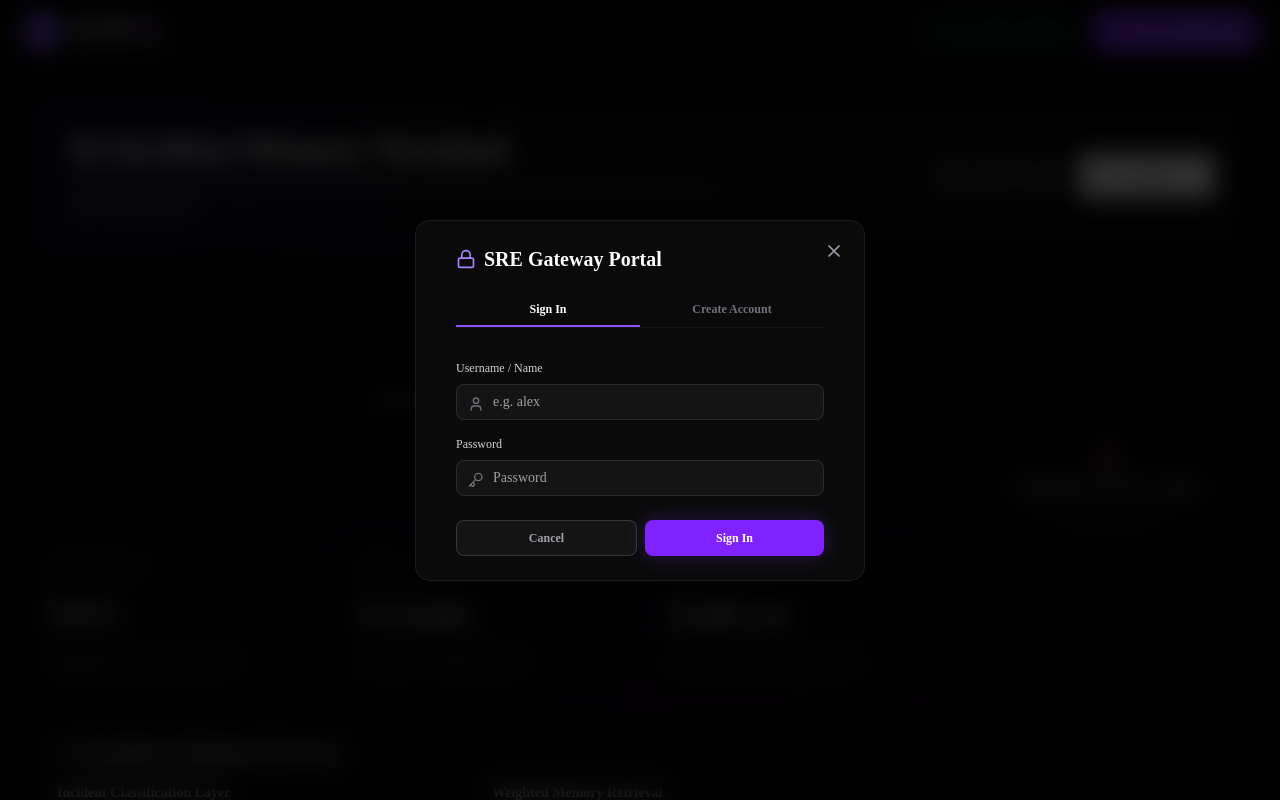
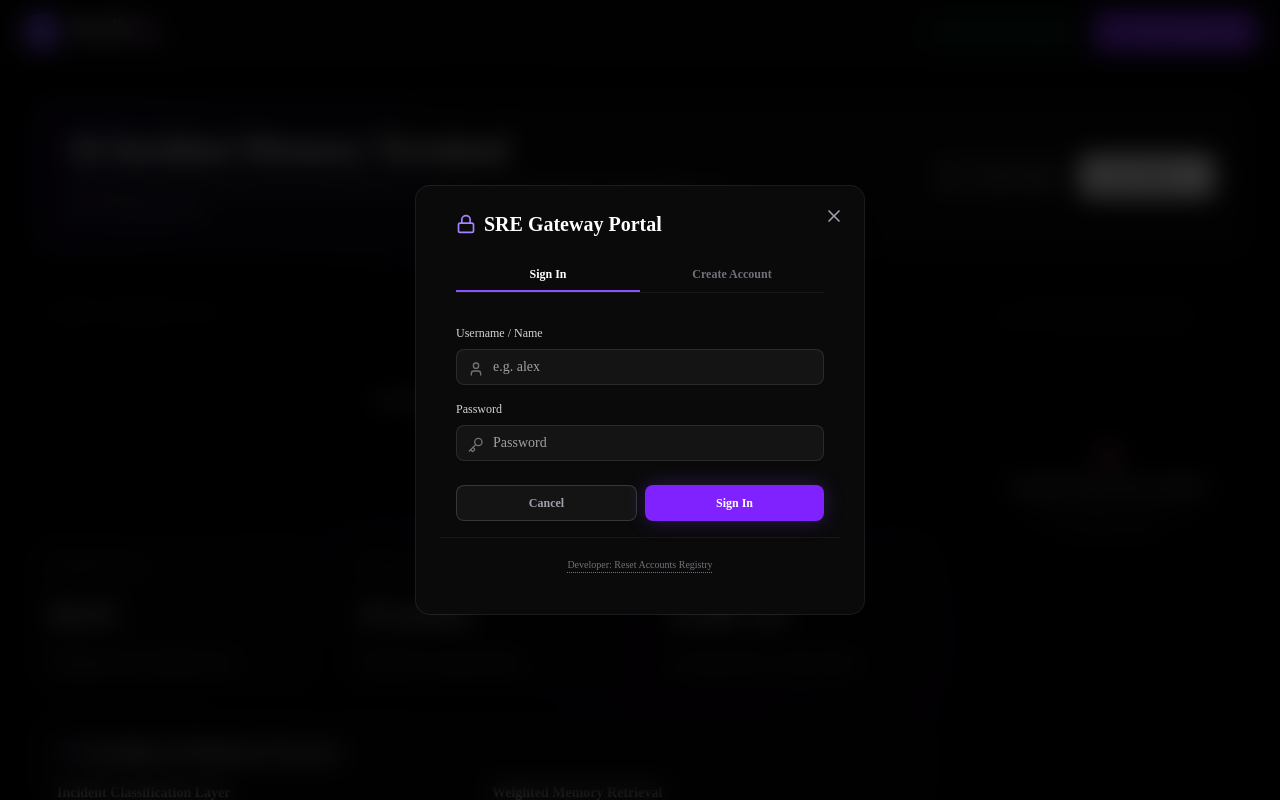
Before and after one commit to bhanusai06/RecallOps-AI, a Next.js app in the folder frontend/: page / in a window 1280 px wide. Both pictures are taken after a click on the button "SRE Terminal Login". Shown: the top 800 px of the page. Built offline with nearby package versions, Linux system fonts and the light colour scheme.

Commit message:
Security/UI: Clarify auth error messages and add Developer Reset Accounts button

```diff
--- a/frontend/src/components/layout/auth-gate.tsx
+++ b/frontend/src/components/layout/auth-gate.tsx
@@ -118,7 +118,7 @@ export const AuthGate = ({ children }: { children: React.ReactNode }) => {
     const hasSpecialChar = /[!@#$%^&*(),.?":{}|<>]/.test(cleanPass);
 
     if (!hasLowerCase || !hasUpperCase || !hasNumber || !hasSpecialChar) {
-      setError("Password must contain at least 1 uppercase, 1 lowercase, 1 number, and 1 special character.");
+      setError("Password must contain at least 1 uppercase letter, 1 lowercase letter, 1 number, and 1 special character (e.g., @, #, $, *).");
       return;
     }
 
@@ -126,15 +126,15 @@ export const AuthGate = ({ children }: { children: React.ReactNode }) => {
     const exists = users.some((u: any) => u && typeof u.username === "string" && u.username.toLowerCase() === cleanUser);
 
     if (exists) {
-      setError(`Username "${cleanUser}" is already taken. Please choose another.`);
+      setError(`The username "${cleanUser}" is already taken. Please choose a different username, or go to the Sign In tab if you already have an account.`);
       return;
     }
 
     const newUser = {
       username: cleanUser,
       name: cleanName,
-      role: regRole.trim(),
-      team: regTeam.trim(),
+      role: regRole.trim() || "Site Reliability Eng",
+      team: regTeam.trim() || "Core Platform",
       password: cleanPass,
     };
 
@@ -546,6 +546,19 @@ export const AuthGate = ({ children }: { children: React.ReactNode }) => {
                 )}
 
               </CardContent>
+              <div className="border-t border-white/5 p-4 text-center">
+                <button
+                  onClick={() => {
+                    localStorage.removeItem("sre_registered_users");
+                    localStorage.removeItem("sre_authenticated");
+                    alert("Local user registry has been cleared! The page will now reload.");
+                    window.location.reload();
+                  }}
+                  className="text-[10px] text-zinc-500 hover:text-rose-400 font-mono transition-colors underline decoration-dotted underline-offset-4"
+                >
+                  Developer: Reset Accounts Registry
+                </button>
+              </div>
             </Card>
 
           </div>
```
